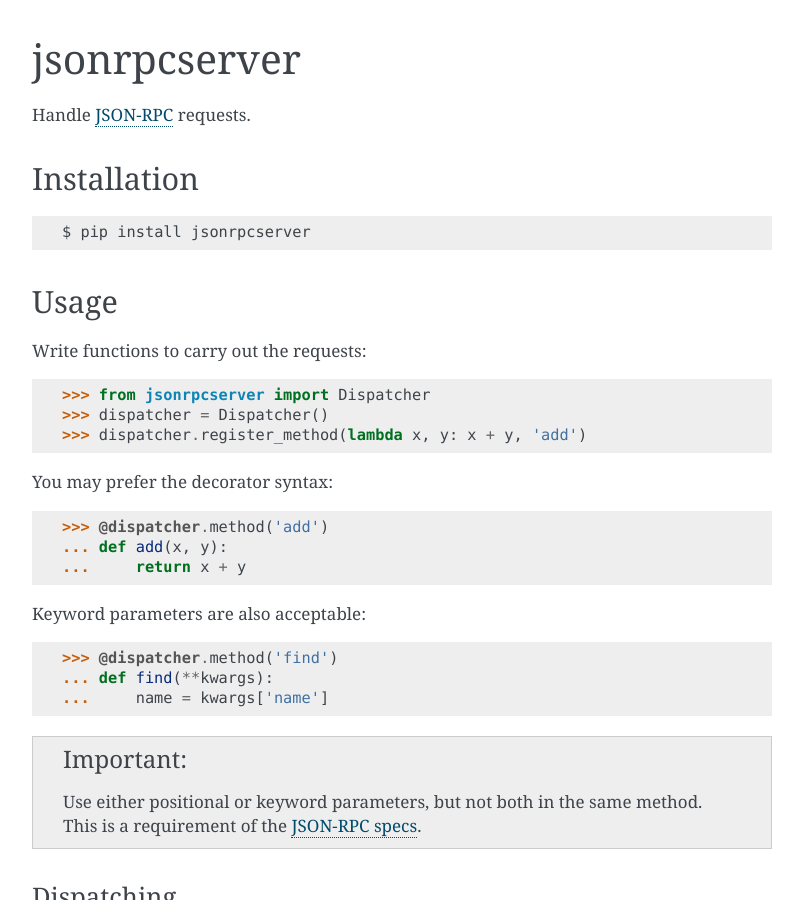
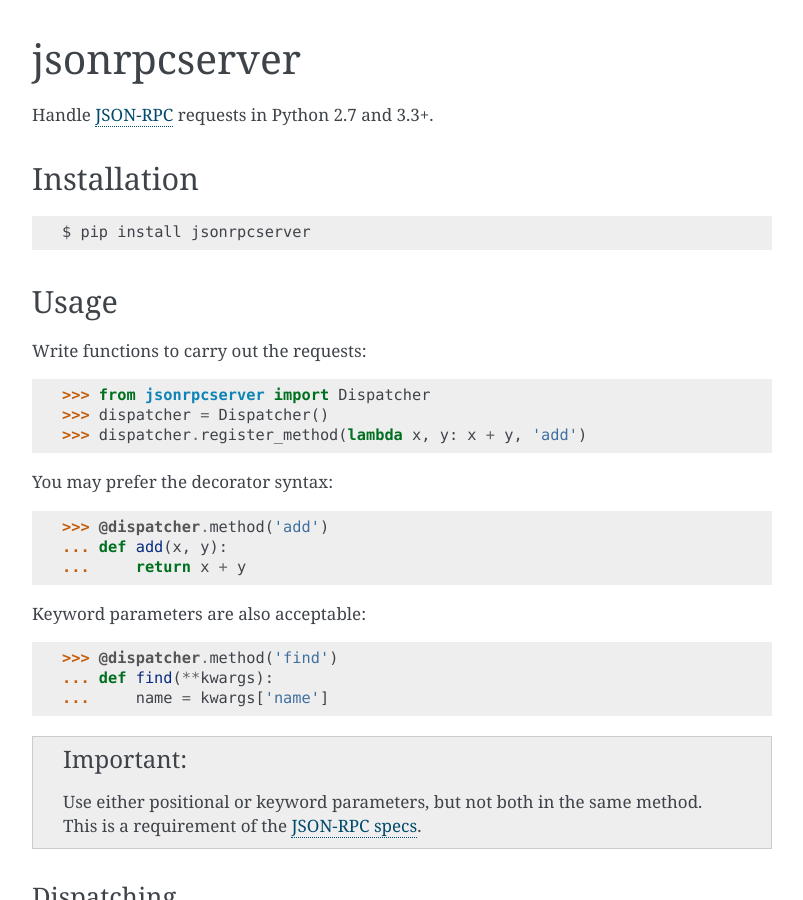
Before and after one commit to explodinglabs/jsonrpcserver, a Sphinx documentation site: the page built from doc/index.rst, in a window 1280 px wide and 900 px high. Shown: the whole window, without its empty margins (238-1041 px from the left). Built offline with Sphinx 7.4.7, drawn with Linux system fonts in a browser that asks for light colours.

Commit message:
Add python version to project description

```diff
--- a/doc/index.rst
+++ b/doc/index.rst
@@ -1,7 +1,7 @@
 jsonrpcserver
 *************
 
-Handle `JSON-RPC <http://www.jsonrpc.org/>`_ requests.
+Handle `JSON-RPC <http://www.jsonrpc.org/>`_ requests in Python 2.7 and 3.3+.
 
 Installation
 ============
```
